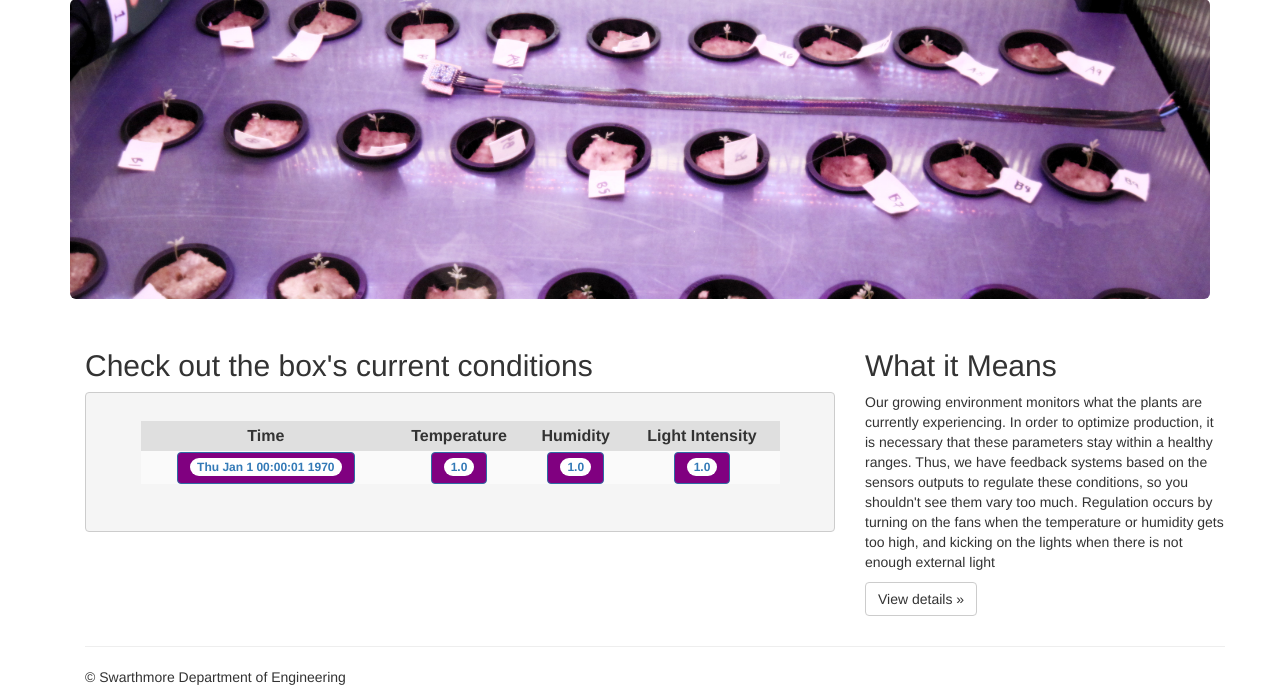
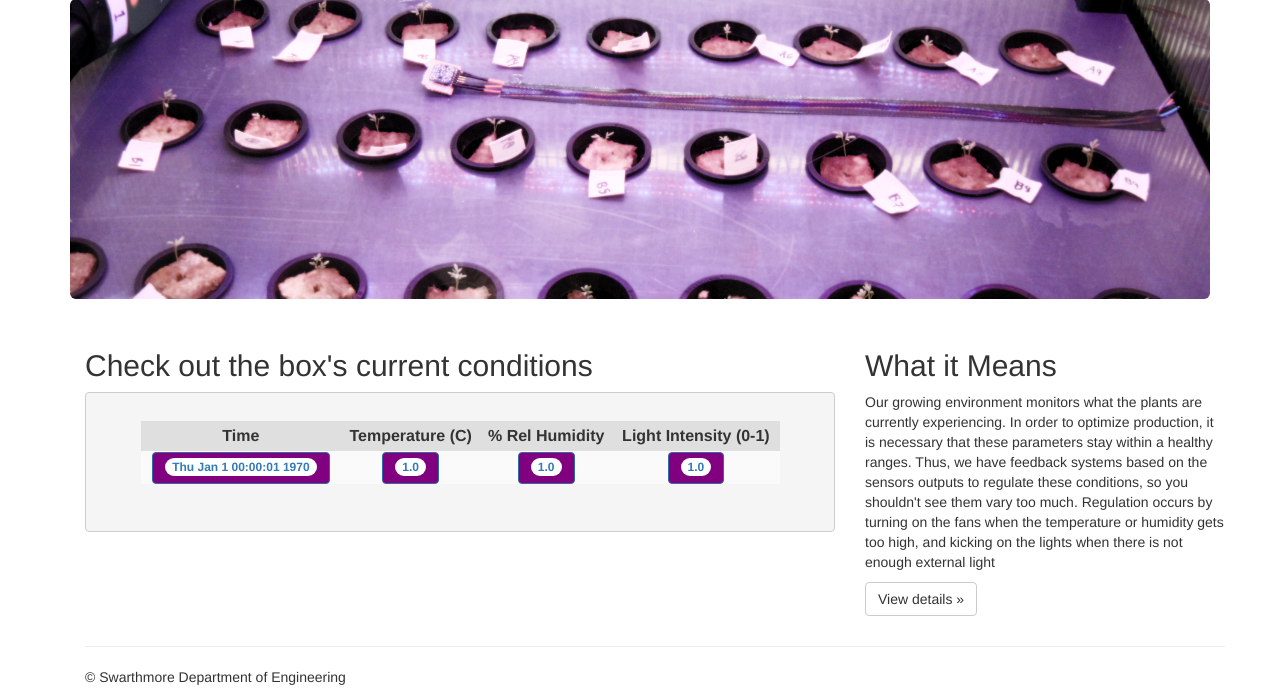
Before and after one commit to jpk0727/growApp, a Django app: page / in a window 1280 px wide. Shown: the part 481-1178 px from the top of the page. Run offline with Django 3.2, Linux system fonts and the light colour scheme; tables that the repository leaves empty hold one stand-in row (values such as "Sample post"); style sheets or scripts are compiled from the project's sources; some libraries are stand-ins or nearby versions.

Commit message:
added units to table

```diff
--- a/apps/base/templates/base/home.html
+++ b/apps/base/templates/base/home.html
@@ -22,9 +22,9 @@
             <table align="center">
               <tr>
                 <th> Time </th>
-                <th> Temperature </th>
-                <th> Humidity </th>
-                <th> Light Intensity </th>
+                <th> Temperature (C) </th>
+                <th> % Rel Humidity</th>
+                <th> Light Intensity (0-1)</th>
               </tr>
               <tr>
                 <td>
```
